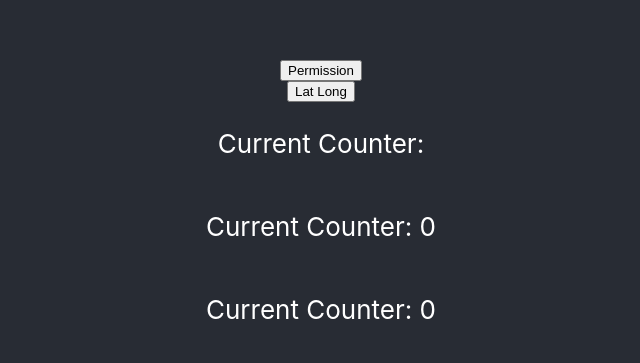
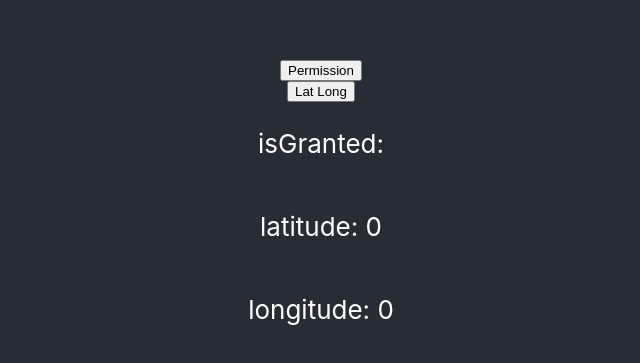
Before and after one commit to hightechif/hightechjsi, a React (Create React App) app: page / in a window 1280 px wide. Shown: the part 195-558 px from the top of the page, without its empty margins (319-959 px from the left). Built offline with nearby package versions, Linux system fonts and the light colour scheme.

Commit message:
FEAT: Add display label

```diff
--- a/src/App.js
+++ b/src/App.js
@@ -39,9 +39,9 @@ function App() {
       <header className="App-header">
         <Button onClick={accessPermission} label="Permission" />
         <Button onClick={() => { getLatitude(); getLongitude(); } } label="Lat Long" />
-        <Display value={isGranted}/>
-        <Display value={latitude}/>
-        <Display value={longitude}/>
+        <Display label="isGranted" value={isGranted}/>
+        <Display label="latitude" value={latitude}/>
+        <Display label="longitude" value={longitude}/>
       </header>
     </div>
   );
--- a/src/component/Display/index.js
+++ b/src/component/Display/index.js
@@ -2,7 +2,7 @@ import React from 'react'
 
 function Display(props) {
     return (
-        <p>Current Counter: {props.value}</p>
+        <p>{props.label}: {props.value}</p>
     )
 }
 
```
